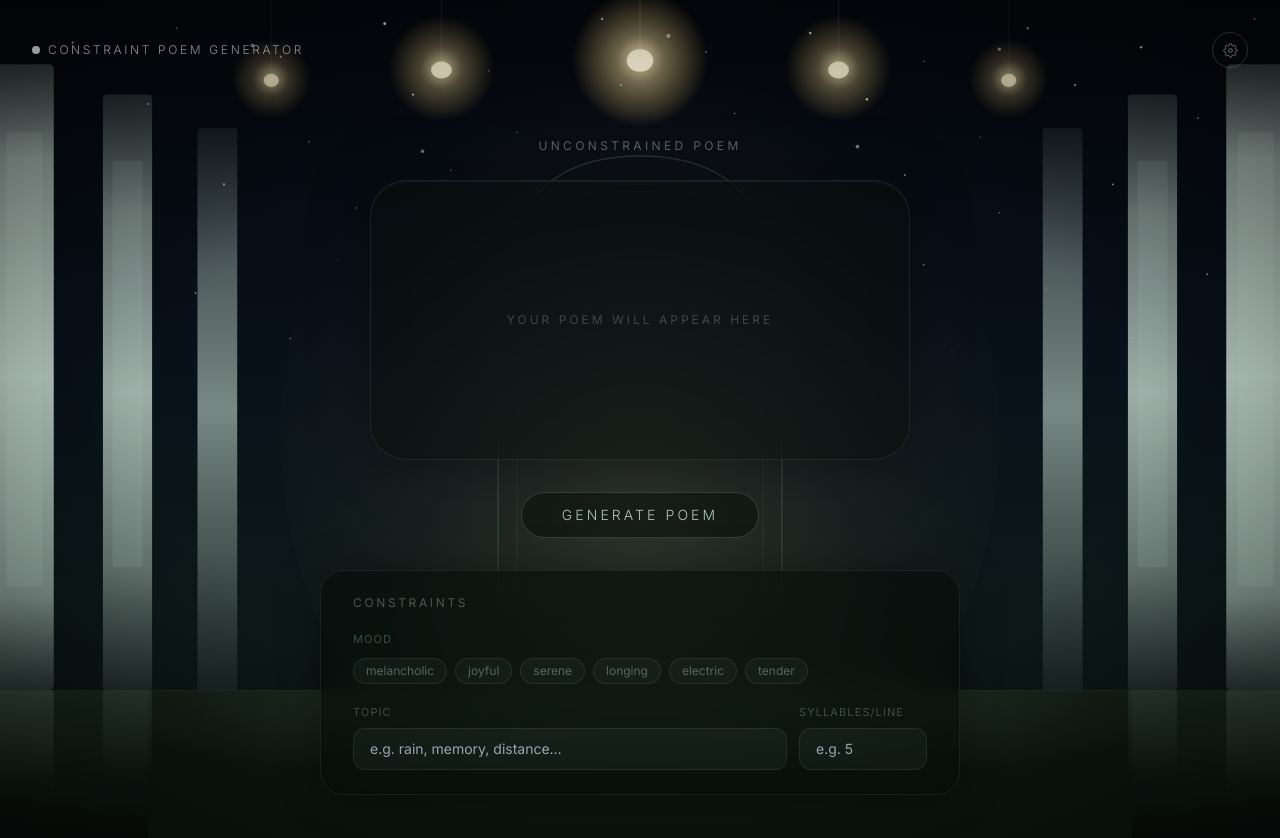
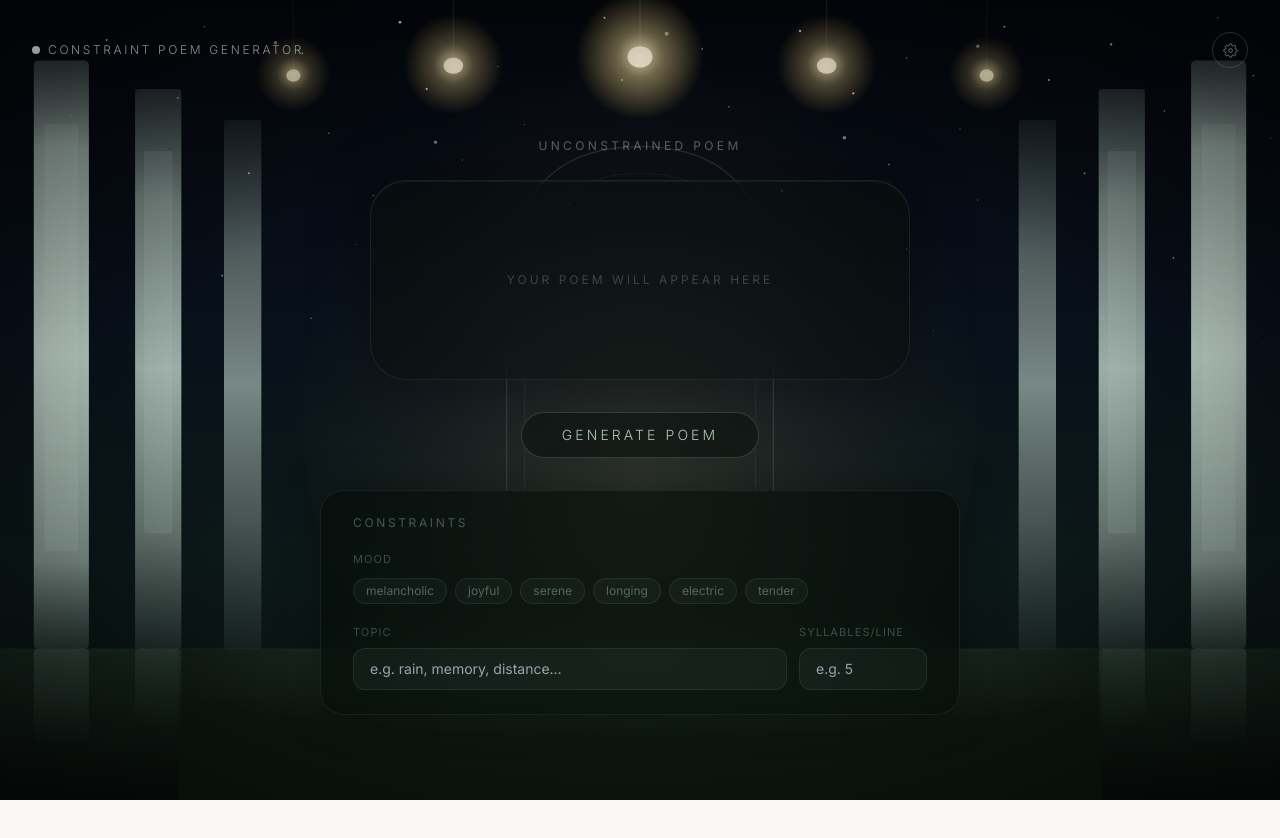
Before and after one commit to preethishreeya/poem, a Next.js app: page / in a window 1280 px wide. Shown: the top 838 px of the page. After the commit the page ends 800 px from the top, so only its background shows below. Built offline with nearby package versions, Linux system fonts and the light colour scheme.

Commit message:
initial commit

```diff
--- a/app/poem/page.tsx
+++ b/app/poem/page.tsx
@@ -355,7 +355,9 @@ export default function ConstraintPoemPage() {
             boxShadow: "0 0 60px rgba(0,0,0,0.4), inset 0 1px 0 rgba(200,230,215,0.06)",
             minWidth: "540px",
             maxWidth: "700px",
-            height: "280px",
+            minHeight: "200px",
+            maxHeight: "380px",
+            overflowY: "auto",
           }}
         >
           <div
```
